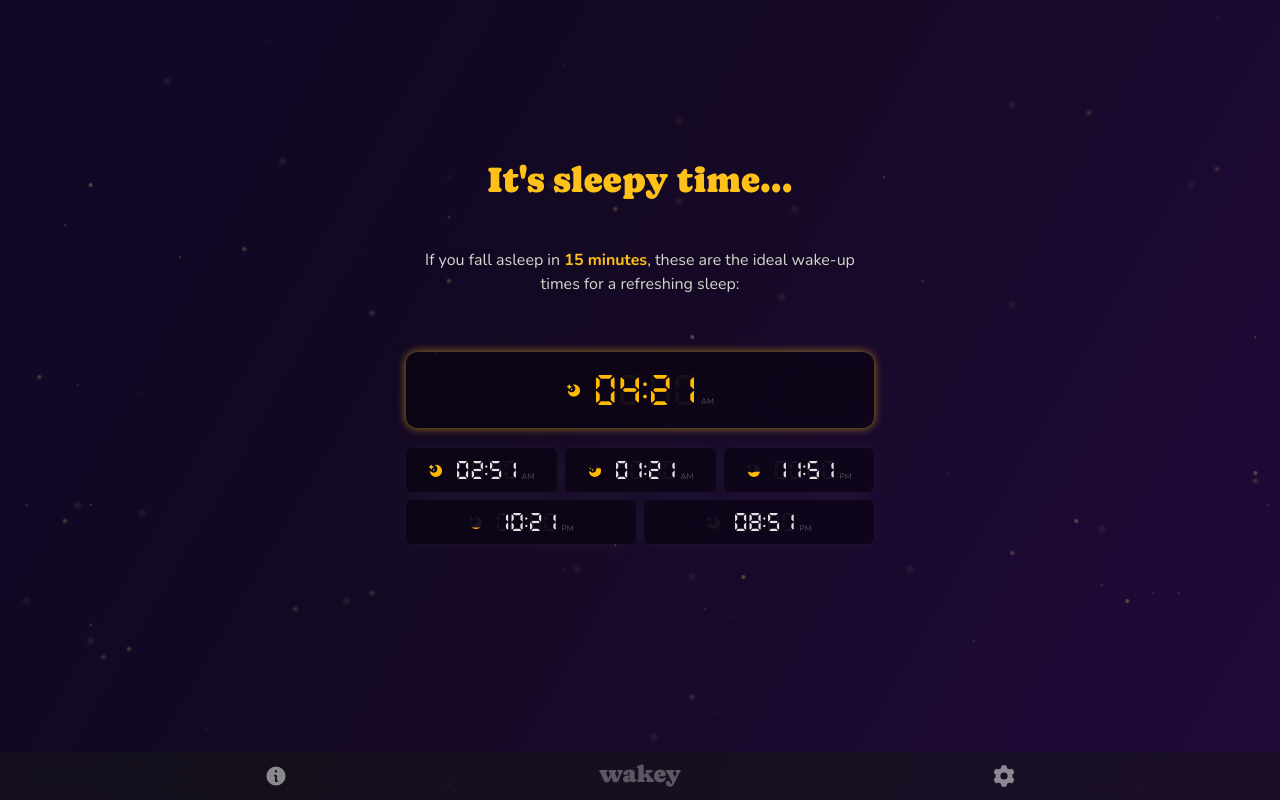
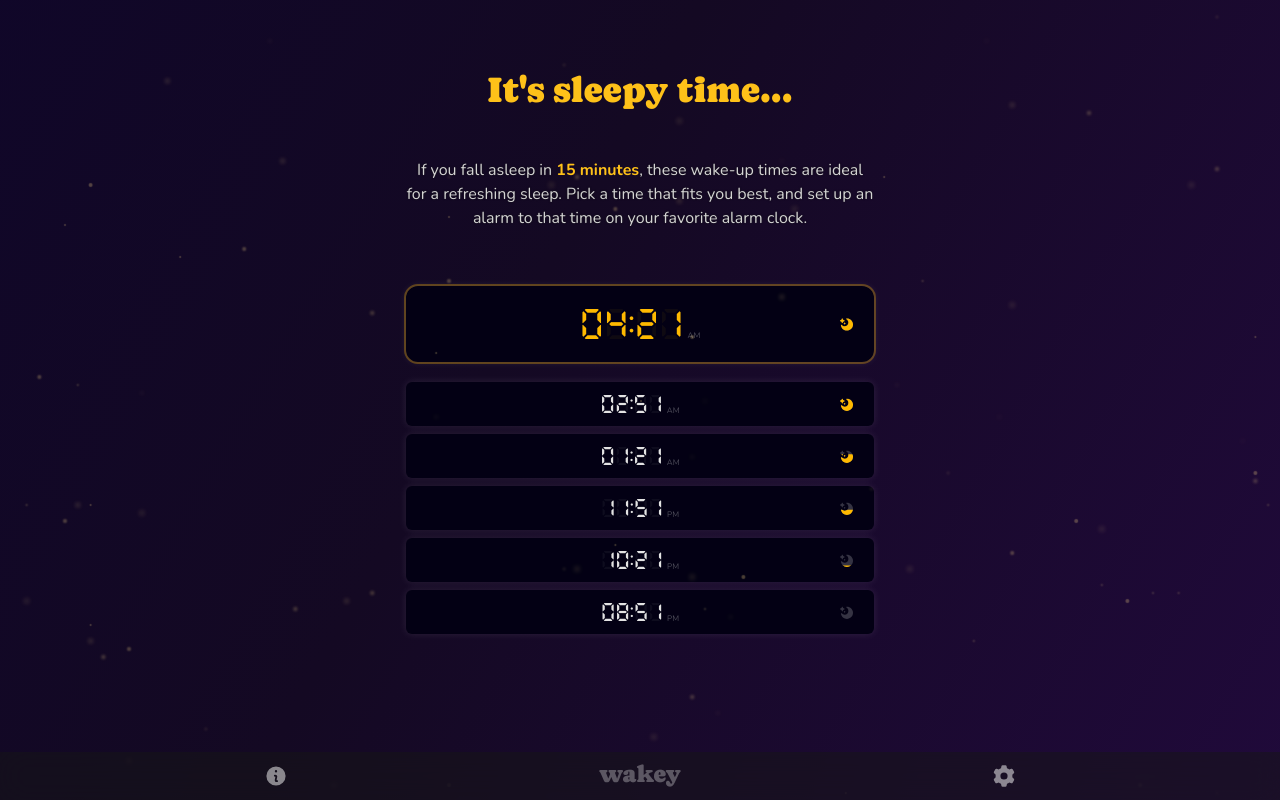
Before and after one commit to aronsantha/wakey, a React (Vite) app: page / in a window 1280 px wide. Built offline with nearby package versions, Linux system fonts and the light colour scheme.

Commit message:
implementing user feedback: change layout to col

```diff
--- a/src/components/App.jsx
+++ b/src/components/App.jsx
@@ -200,26 +200,28 @@ function App() {
               >
                 {offsetInMins || 0} minutes
               </button>
-              , these are the ideal wake-up times for a refreshing sleep:
+              , these wake-up times are ideal for a refreshing sleep. Pick a
+              time that fits you best, and set up an alarm to that time on your
+              favorite alarm clock.
             </h2>
           </div>
 
-          <div className="flex w-full flex-row flex-wrap items-center gap-x-2 gap-y-2">
+          <div className="flex w-full flex-col items-center gap-x-2 gap-y-2">
             {sleepLengthArray.map((interval, index) => {
               const heightPercent = index * 20;
               return (
                 <div
                   key={index}
-                  className="min-w-fit grow rounded-md bg-black/40 px-3 py-2 text-lg shadow-[0_0_20px_white]/5 backdrop-blur-sm first:mb-3 first:w-full first:rounded-xl first:py-5 first:text-3xl first:text-amber-400 first:shadow-[0_0_10px_#fec119]/60"
+                  className="w-full rounded-md bg-[#030014] px-3 py-2 text-lg shadow-[0_0_8px_white]/10 outline-amber-400/30 first:mb-3 first:rounded-xl first:py-5 first:text-3xl first:text-amber-400 first:outline-2"
                 >
-                  <div className="flex h-lh flex-row items-center justify-center gap-x-3 gap-y-1">
+                  <div className="relative flex h-lh flex-row items-center justify-center gap-x-3 gap-y-1">
                     <div
-                      className="grid h-2/3 max-w-[15px] items-center"
+                      className="absolute right-2 grid h-2/3 max-w-[15px] items-center"
                       aria-label={SLEEP_CYCLE_INTERVALS[index] + " " + "hours"}
                       title={SLEEP_CYCLE_INTERVALS[index] + " " + "hours"}
                     >
                       <svg
-                        className="col-1 row-1 text-white/5"
+                        className="col-1 row-1 text-white/20"
                         fill="currentColor"
                         height="100%"
                         width="100%"
```
